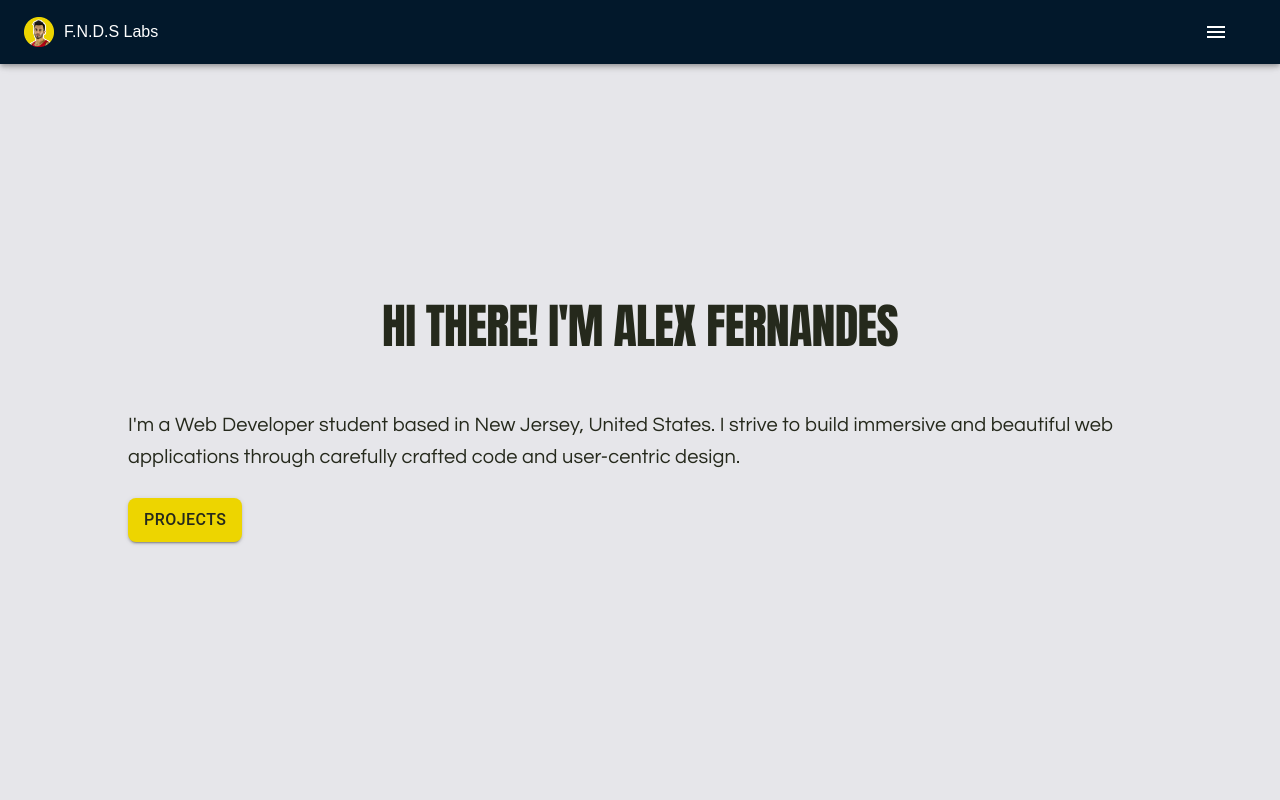
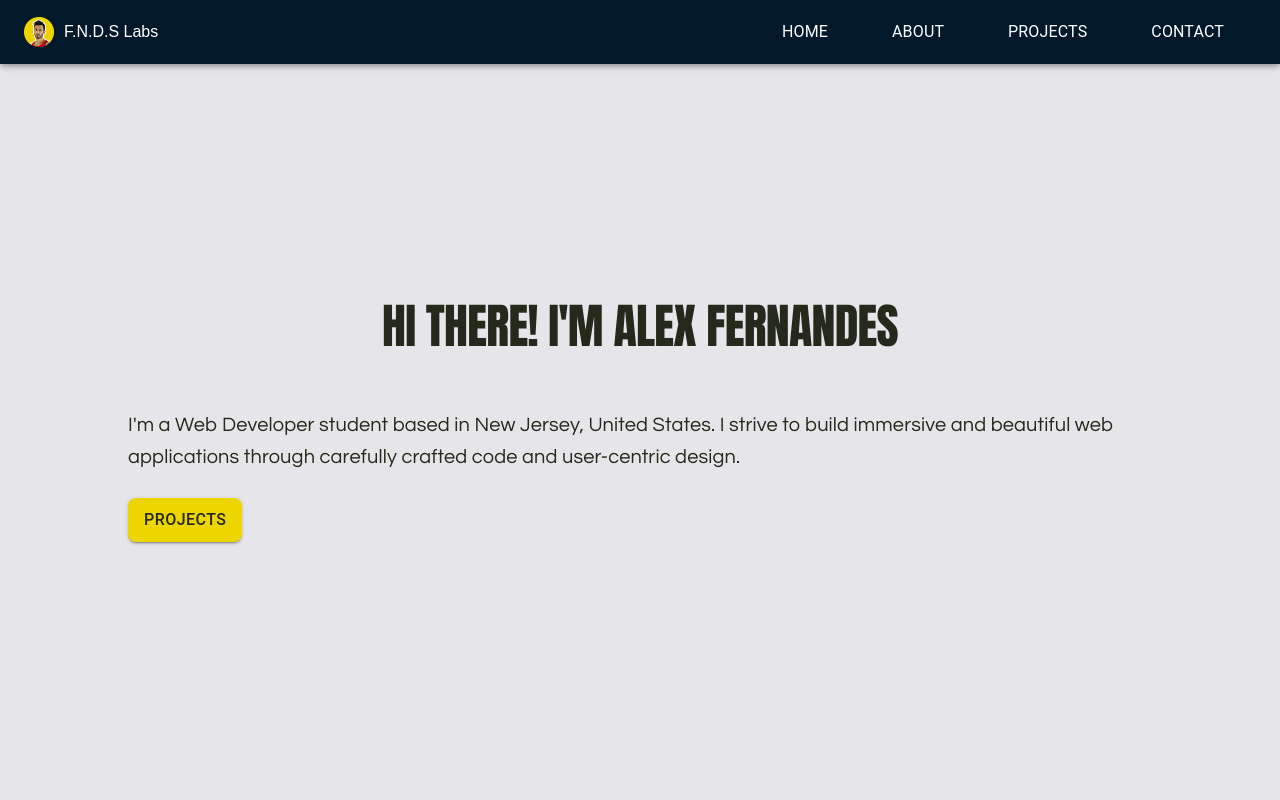
Before and after one commit to aafernands/alex_portifolio, a React (Create React App) app: page / in a window 1280 px wide. Shown: the top 800 px of the page. Built offline with nearby package versions, Linux system fonts and the light colour scheme; a web font is replaced by a local one.

Commit message:
adjusted style and added menu drawer

```diff
--- a/src/components/AppBar.js
+++ b/src/components/AppBar.js
@@ -3,46 +3,33 @@ import AppBar from "@mui/material/AppBar";
 import Box from "@mui/material/Box";
 import Toolbar from "@mui/material/Toolbar";
 import Typography from "@mui/material/Typography";
-import Button from "@mui/material/Button";
 import IconButton from "@mui/material/IconButton";
-import MenuIcon from "@mui/icons-material/Menu";
-import logo from '../images/logo.png';
-import { makeStyles } from '@material-ui/styles';
-
-
+import logo from "../images/logo.png";
+import { makeStyles } from "@material-ui/styles";
+import MenuDrawer from "./MenuDrawer";
 
 const useStyles = makeStyles(() => ({
-
   toolbar: {
-    minHeight: '36px', // Adjust the height as needed
-    justifyContent: 'center', // Center the content horizontally
-    backgroundColor: "#02182B"
+    minHeight: "36px",
+    justifyContent: "space-between", // Adjust this for spacing
+    backgroundColor: "#02182B",
   },
+  img: { height: "30px", marginRight: "10px" },
+  title: { flexGrow: 1, textAlign: "center" },
 }));
 
 export default function ButtonAppBar() {
   const classes = useStyles();
 
   return (
-    <Box sx={{ flexGrow: 1 }} >
+    <Box sx={{ flexGrow: 1 }}>
       <AppBar position="fixed" className={classes.appBar}>
-
-      <Toolbar className={classes.toolbar}>
-      <img src={logo} alt="Logo" style={{ height: '30px', marginRight: '10px' }} />
-
-          <Typography variant="h5" component="div" sx={{ flexGrow: 1 }}>
+        <Toolbar className={classes.toolbar}>
+          <img src={logo} alt="Logo" className={classes.img} />
+          <Typography variant="h5" component="div" className={classes.title}>
             F.N.D.S Labs
           </Typography>
-          {/* <Button color="inherit">Login</Button>{" "} */}
-          <IconButton
-            size="large"
-            edge="start"
-            color="inherit"
-            aria-label="menu"
-            sx={{ mr: 2 }}
-          >
-            <MenuIcon />
-          </IconButton>
+          <MenuDrawer />
         </Toolbar>
       </AppBar>
     </Box>
--- /dev/null
+++ b/src/components/MenuDrawer.js
@@ -0,0 +1,66 @@
+import * as React from "react";
+import { Drawer, List, ListItem, ListItemText, IconButton, Hidden, Box } from "@mui/material";
+import MenuIcon from "@mui/icons-material/Menu";
+
+const drawerWidth = "100%";
+
+export default function MenuDrawer() {
+  const [mobileOpen, setMobileOpen] = React.useState(false);
+
+  const handleDrawerToggle = () => {
+    setMobileOpen(!mobileOpen);
+  };
+
+  const drawer = (
+    <div>
+      <List>
+        {["HOME", "ABOUT", "PROJECTS", "CONTACT"].map((text) => (
+          <ListItem button key={text}>
+            <ListItemText primary={text} />
+          </ListItem>
+        ))}
+      </List>
+    </div>
+  );
+
+  return (
+    <Box>
+      <Hidden mdUp>
+        <IconButton
+          color="inherit"
+          aria-label="open drawer"
+          edge="end"
+          onClick={handleDrawerToggle}
+          sx={{ ml: 2 }}
+        >
+          <MenuIcon />
+        </IconButton>
+        <Drawer
+          variant="temporary"
+          anchor="right"
+          open={mobileOpen}
+          onClose={handleDrawerToggle}
+          ModalProps={{
+            keepMounted: true, // Better open performance on mobile.
+          }}
+          sx={{
+            "& .MuiDrawer-paper": { boxSizing: "border-box", width: drawerWidth },
+          }}
+        >
+          {drawer}
+        </Drawer>
+      </Hidden>
+      <Hidden mdDown>
+        <Box sx={{ display: "flex" }}>
+          {["HOME", "ABOUT", "PROJECTS", "CONTACT"].map((text) => (
+            <Box key={text} sx={{ mx: 2 }}>
+              <ListItem button>
+                <ListItemText primary={text} />
+              </ListItem>
+            </Box>
+          ))}
+        </Box>
+      </Hidden>
+    </Box>
+  );
+}
```
Also changed, not shown: 11 other files (tests, documents, lock files or other folders).
